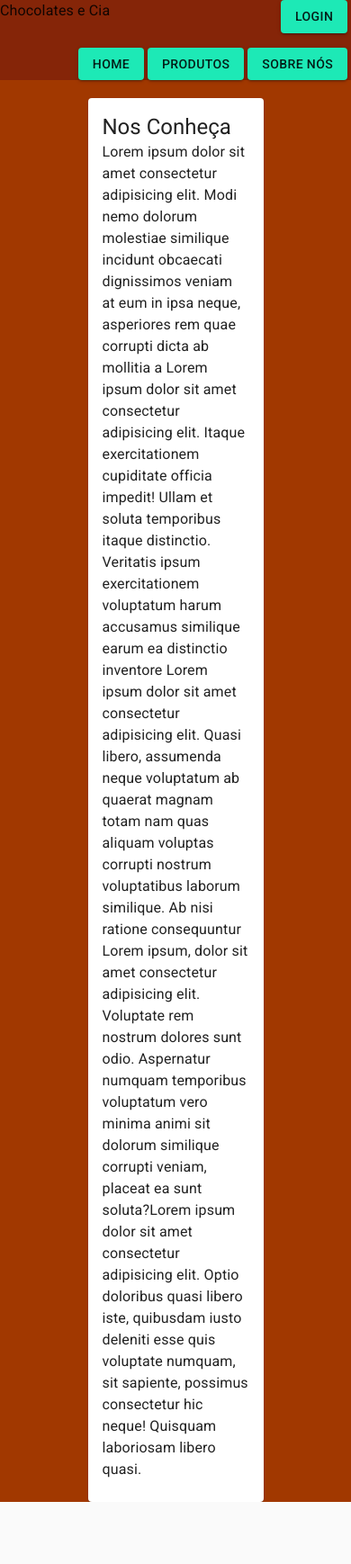
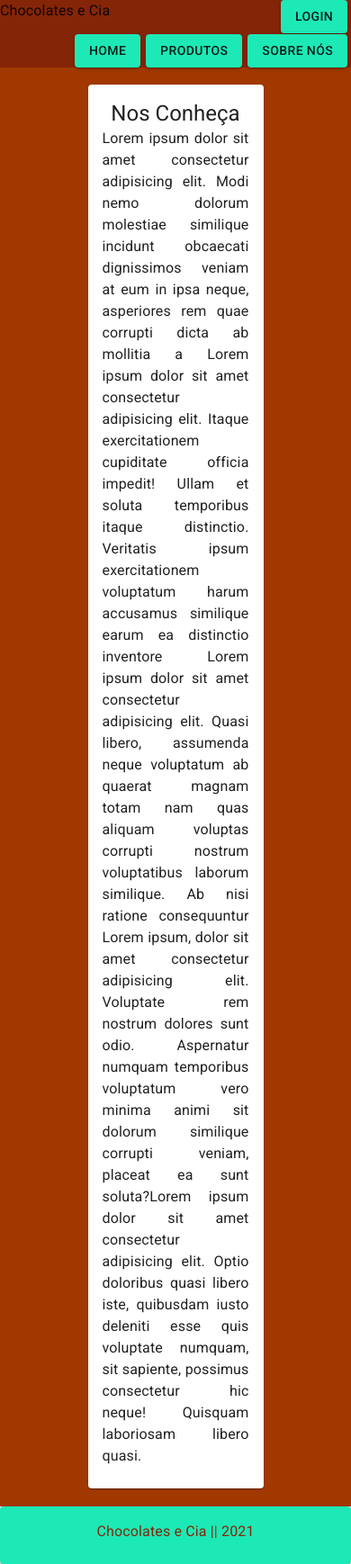
Before and after one commit to AnthoniMartinelli/Chocolateria, a Next.js app: page /About in a window 390 px wide. Shown: the whole page at 90% size. Before the commit the page ends 1669 px from the top, so only its background shows below. Built offline with nearby package versions, Linux system fonts and the light colour scheme; no server answers.

Commit message:
criação do rodapé responsivo

```diff
--- /dev/null
+++ b/src/molecules/Rodape.jsx
@@ -0,0 +1,28 @@
+import Card from "@material-ui/core/Card";
+import CardContent from "@material-ui/core/CardContent";
+import React from "react";
+import Typography from "@material-ui/core/Typography";
+import Grid from "@material-ui/core/Grid";
+import { makeStyles } from "@material-ui/core";
+import { secondary } from "../atoms/tema";
+
+const styles = makeStyles(() => ({
+  CardStyle: {
+    backgroundColor: secondary,
+  },
+}));
+
+export default function Rodape() {
+  const classes = styles();
+  return (
+    <Card className={classes.CardStyle}>
+      <CardContent>
+        <Grid container item justify="center">
+          <Typography color="primary">
+            Chocolates e Cia || {new Date(Date.now()).getFullYear()}
+          </Typography>
+        </Grid>
+      </CardContent>
+    </Card>
+  );
+}
--- a/src/organisms/CabecarioDesktop.jsx
+++ b/src/organisms/CabecarioDesktop.jsx
@@ -7,7 +7,9 @@ import BtnLoginLogout from "../molecules/BtnLoginLogout";
 
 const useStyles = makeStyles(() => ({
   btnHeaderStyle: {
+    marginLeft: "0.5%",
     marginRight: "1%",
+    marginTop: "0.5%",
   },
 }));
 
@@ -15,7 +17,7 @@ export default function CabecarioDesktop() {
   const classes = useStyles();
   const router = useRouter();
   return (
-    <Grid container spacing={2} justify="space-between">
+    <Grid container justify="space-between">
       <Grid item xs={6}>
         <Typography>Chocolates e Cia</Typography>
       </Grid>
--- a/src/pages/About.jsx
+++ b/src/pages/About.jsx
@@ -11,6 +11,7 @@ const styles = makeStyles(() => ({
   CardStyle: {
     width: "50%",
     marginTop: "5%",
+    marginBottom: "5%",
   },
   GridStyle: {
     backgroundColor: background,
@@ -33,8 +34,10 @@ function Aboutus() {
       >
         <Card className={classes.CardStyle}>
           <CardContent>
-            <Typography variant="h5">Nos Conheça</Typography>
-            <Typography>
+            <Typography variant="h5" align="center">
+              Nos Conheça
+            </Typography>
+            <Typography align="justify">
               Lorem ipsum dolor sit amet consectetur adipisicing elit. Modi nemo
               dolorum molestiae similique incidunt obcaecati dignissimos veniam
               at eum in ipsa neque, asperiores rem quae corrupti dicta ab
--- a/src/pages/_app.jsx
+++ b/src/pages/_app.jsx
@@ -7,6 +7,7 @@ import CssBaseline from "@material-ui/core/CssBaseline";
 import { AuthProvider } from "../atoms/services/firebase";
 import theme from "../atoms/tema";
 import Cabecario from "../templates/Cabecario";
+import Rodape from "../molecules/Rodape";
 
 function App({ Component, pageProps }) {
   useEffect(() => {
@@ -35,6 +36,7 @@ function App({ Component, pageProps }) {
         <CssBaseline />
         <Cabecario />
         <Component {...pageProps} />
+        <Rodape />
       </ThemeProvider>
     </AuthProvider>
   );
```
Also changed, not shown: src/pages/Login.jsx (+7 -1 lines), src/pages/SignIn.jsx (+10 -3 lines), src/pages/VerificarEmail.jsx (+17 -1 lines).
